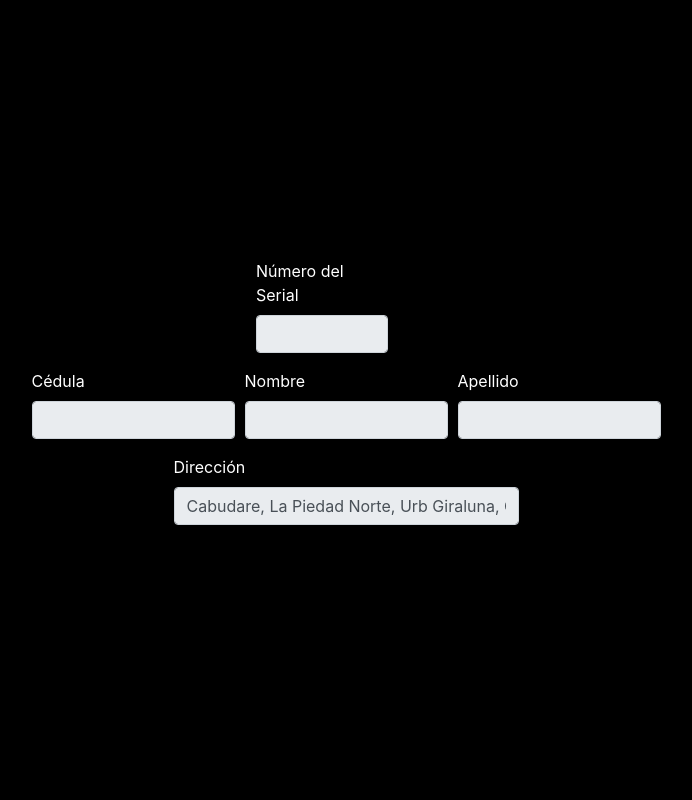
After one commit to JhoelMolina/IronGroupApp, a PHP site: page /MisDatos.php in a window 1280 px wide. The commit adds this page. Shown: the whole page, without its empty margins (75-767 px from the left). Run offline with PHP 8.4, Linux system fonts and the light colour scheme; data that the repository does not hold is empty; some web fonts are replaced.

Commit message:
Se agrego mis datos
Se agrego la ventana de mis datos.php

```diff
--- a/Iron Group App/Assets/css/Estilo.css
+++ b/Iron Group App/Assets/css/Estilo.css
@@ -1,3 +1,9 @@
+@import url(http://allfont.es/allfont.css?fonts=futura-bold);
+
 body{
 	background-color: black;
 }
+
+.SubTitulo{
+	color: white;
+}
--- /dev/null
+++ b/Iron Group App/MisDatos.php
@@ -0,0 +1,57 @@
+<!DOCTYPE html>
+<html>
+  <head>
+    <meta charset="utf-8">
+	<title>Mis Datos - IronGroup</title>
+	<meta name="viewport" content="width=device-width, initial-scale=1">
+
+	  <!-- Archivos CSS de Bootstrap y Perzonalizados --->
+  	<link rel="stylesheet" href="assets/bootstrap/css/bootstrap.css">
+  	<link rel="stylesheet" type="text/css" href="assets/css/estilo.css">
+  	<link href="assets/css/pace-theme-flat-top.css" rel="stylesheet"/>
+	<link href="assets/bootstrap/css/bootstrap-theme.css" rel="stylesheet"/>
+	<link rel="stylesheet" href="assets/bootstrap/css/floating-labels.css">
+	<link rel="stylesheet" href="Assets/css/sweetalert2.css">
+
+  		<!-- Scripts de Java Script --->
+  	<script src="assets/js/jquery-3.3.1.js"></script>
+  	<script src="assets/bootstrap/js/bootstrap.js" type="text/javascript"></script>
+  	<script src="assets/js/pace.js"></script>
+  	<script src="Assets/js/sweetalert2.js"></script>
+
+  		<!-- Iconos e Imagenes a utilizar --->
+  	<link rel="icon" href="assets/img/favicon.ico" type="image/x-icon"/>
+	<link rel="shortcut icon" href="assets/img/favicon.ico" type="image/x-icon"/>
+  </head>
+
+  <body>
+	<form>
+			<div class="form-row justify-content-center">
+				<div class="form-group col-md-2 mr-5">
+ 					<label for="formNumeroSerial" class="SubTitulo">Número del Serial</label>
+ 					<input type="text" class="form-control" id="formNumeroSerial" value="<?php echo $usuario->SerialCarnet?>" readonly>
+ 				</div>
+			</div>
+ 			<div class="form-row justify-content-center">
+ 				<div class="form-group col-md-3">
+ 					<label for="formCedula" class="SubTitulo">Cédula</label>
+ 					<input type="text" class="form-control" id="formCedula" value="<?php echo $usuario->Cedula?>" readonly>
+ 				</div>
+ 				<div class="form-group col-md-3">
+ 					<label for="formNombre" class="SubTitulo">Nombre</label>
+ 					<input type="text" class="form-control" id="formNombre" value="<?php echo $usuario->Nombre?>" readonly>
+ 				</div>
+ 				<div class="form-group col-md-3">
+ 					<label for="formApellido" class="SubTitulo">Apellido</label>
+ 					<input type="text" class="form-control" id="formApellido" value="<?php echo $usuario->Apellido?>" readonly>
+ 				</div>
+ 			</div>
+ 			<div class="form-row justify-content-center">
+ 				<div class="form-group col-md-5">
+ 					<label for="formNumeroSerial" class="SubTitulo">Dirección</label>
+ 					<input type="text" class="form-control" id="formNumeroSerial" value="Cabudare, La Piedad Norte, Urb Giraluna, Casa C3-3" readonly>
+ 				</div>
+ 			</div>
+ 		</form>
+  </body>
+</html>
--- a/Iron Group App/index.php
+++ b/Iron Group App/index.php
@@ -29,7 +29,6 @@
 
     	<div class="text-center mb-4">
 			<a href="index.php"><img class="mb-4" src="assets/img/logo.png"/></a>
-			<div class="titulocomp">Iniciar Sesión</div>
 		</div>
 
     	<div class="form-label-group">
@@ -45,6 +44,8 @@
       	<div class="text-center mb-4">
       		<input type="button" class="btn btn-danger btn-lg" id="login" name="login" value="Entrar"></input>
       	</div>
+
+      	<div class="titulocomp" style="font-family: 'Futura-Bold'; color: white">Iniciar Sesión</div>
     </form>
   </body>
 </html>
```
